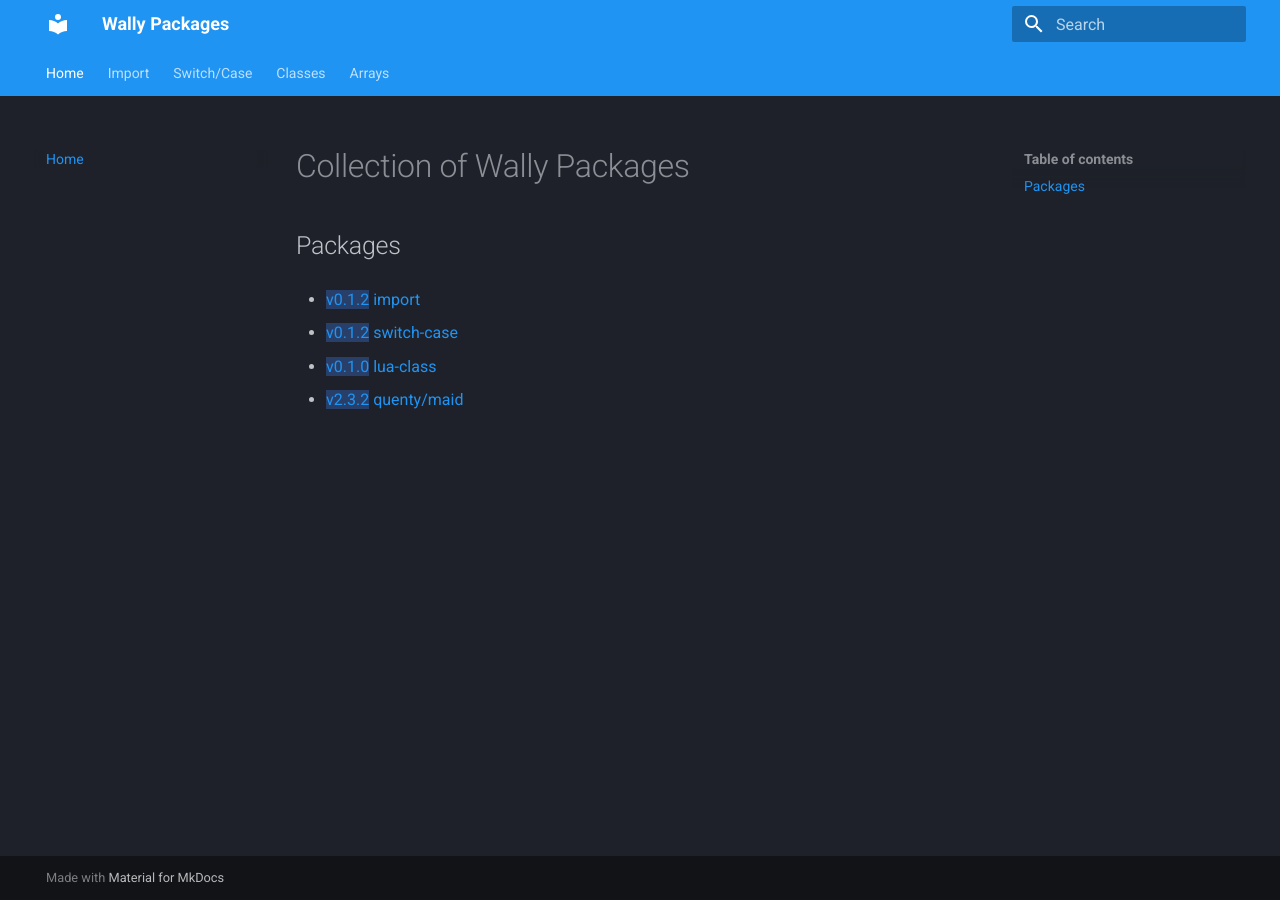
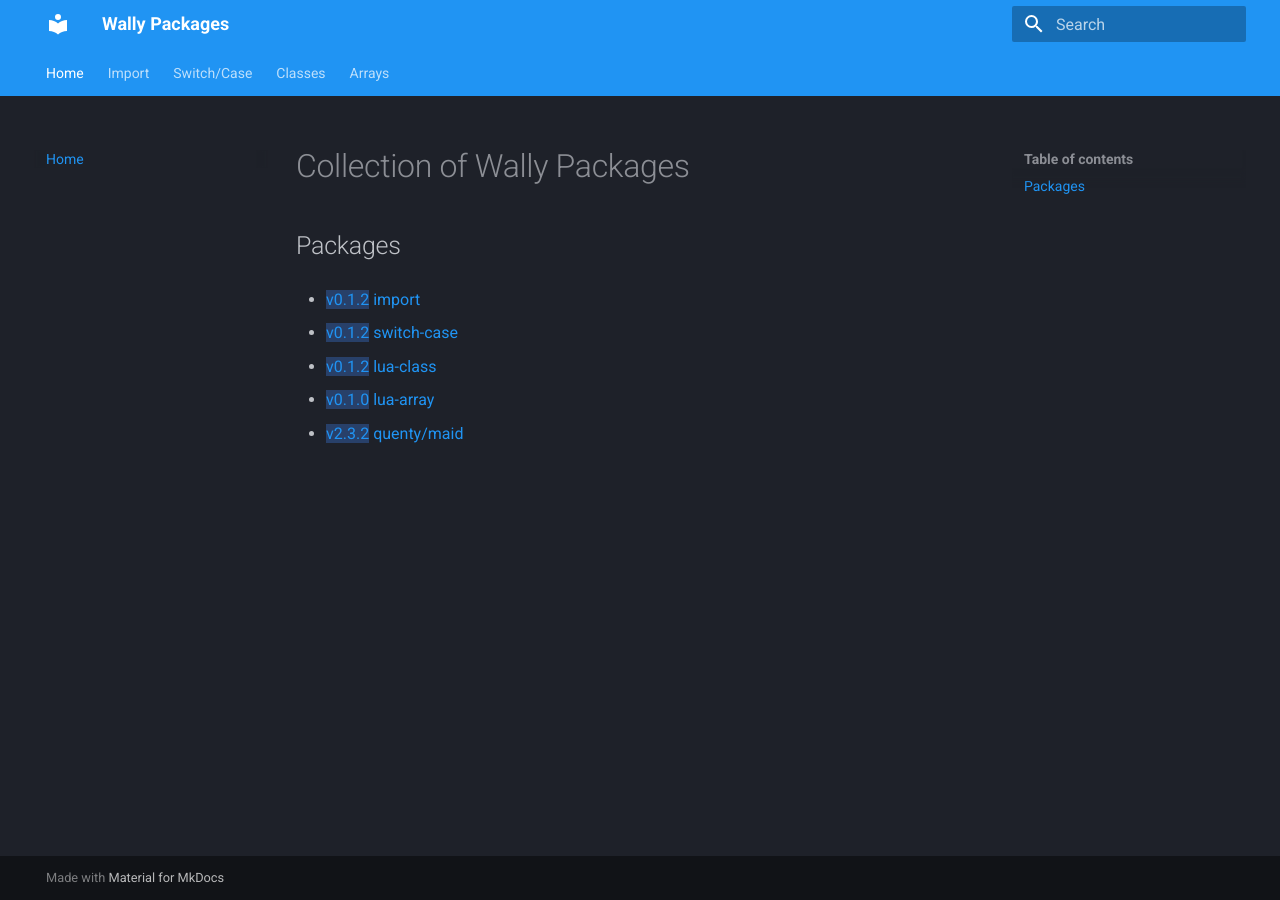
Before and after one commit to alexasterisk/WallyPackages, an MkDocs documentation site: the page built from docs/index.md, in a window 1280 px wide. Built offline with MkDocs 1.6.1 and Material for MkDocs 9.7.7, drawn with Linux system fonts in a browser that asks for light colours.

Commit message:
bump versions

```diff
--- a/docs/index.md
+++ b/docs/index.md
@@ -4,8 +4,10 @@
 
 * [==v0.1.2== import](import/)
 
-* [==v0.1.2== switch-case](switchcase/)
+* [==v0.1.2== switch-case](switch-case/)
 
-* [==v0.1.0== lua-class](luaclass/)
+* [==v0.1.2== lua-class](classes/)
+
+* [==v0.1.0== lua-array](arrays/)
 
 * [==v2.3.2== quenty/maid](https://quenty.github.io/NevermoreEngine/api/maid)
```
